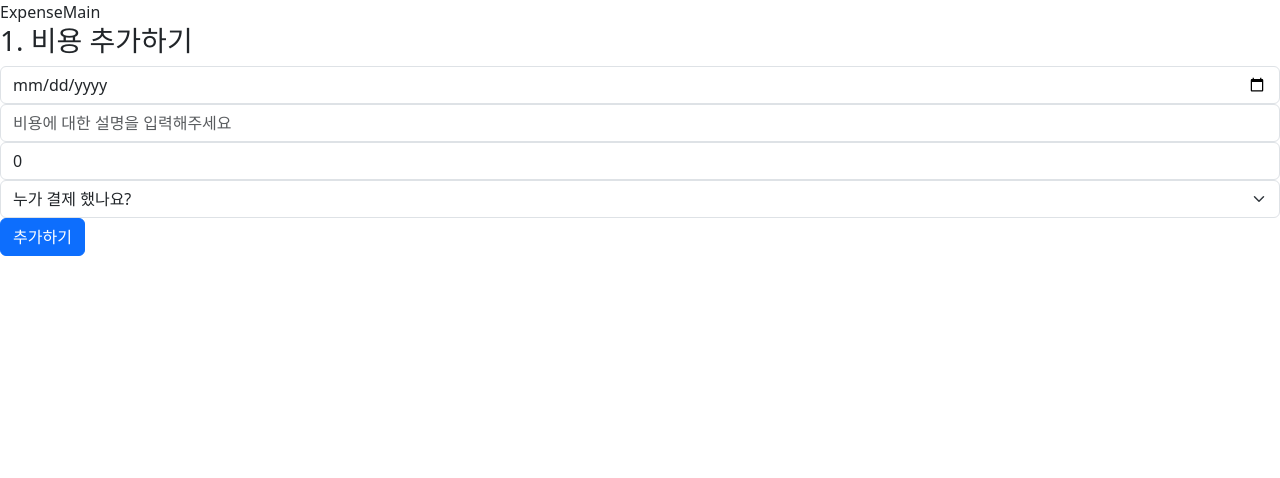
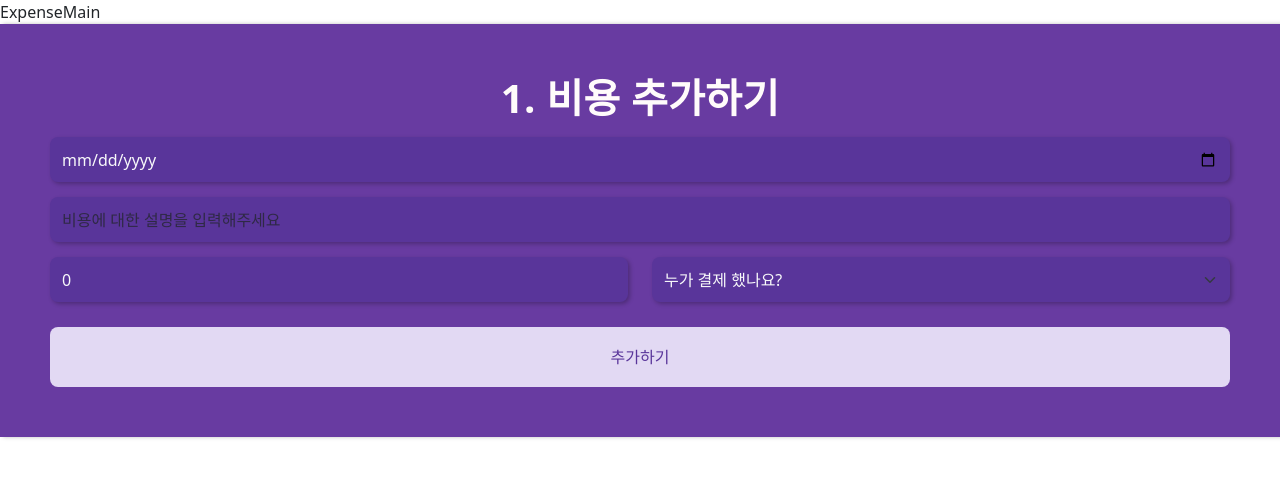
Before and after one commit to crystal1229d/dutchpay, a React (Create React App) app: page /expense in a window 1280 px wide. Shown: the top 478 px of the page. Built offline with nearby package versions, Linux system fonts and the light colour scheme.

Commit message:
(1) add style to AddExpenseForm

```diff
--- a/src/components/AddExpenseForm.jsx
+++ b/src/components/AddExpenseForm.jsx
@@ -1,8 +1,9 @@
 import { useState } from 'react'
-import { Button, Form } from 'react-bootstrap'
+import { Button, Col, Form, Row } from 'react-bootstrap'
 import { useRecoilValue, useSetRecoilState } from 'recoil';
 import { groupMembersState } from '../state/groupMembers';
 import { expensesState } from '../state/expenses';
+import styled from 'styled-components';
 
 export const AddExpenseForm = () => {
     const members = useRecoilValue(groupMembersState);
@@ -54,17 +55,24 @@
     }
 
     return (
+        <StyledWrapper>
             <Form noValidate onSubmit={handleSubmit}>
-            <h3>1. 비용 추가하기 </h3>
-            <Form.Group>
+                <StyledTitle>1. 비용 추가하기 </StyledTitle>
+                <Row>
+                    <Col xs={12}>
+                        <StyledFormGroup>
                             <Form.Control
                                 type='date'
                                 placeholder='결제한 날짜를 선택해주세요'
                                 value={date}
                                 onChange={(e) => setDate(e.target.value)}
                             />
-            </Form.Group>
-            <Form.Group>
+                        </StyledFormGroup>
+                    </Col>
+                </Row>
+                <Row>
+                    <Col xs={12}>
+                    <StyledFormGroup>
                         <Form.Control
                             type='text'
                             isValid={isDescValid}
@@ -79,8 +87,12 @@
                         >
                             비용 내용을 입력해 주셔야 합니다.
                         </Form.Control.Feedback>
-            </Form.Group>
-            <Form.Group>
+                        </StyledFormGroup>
+                    </Col>
+                </Row>
+                <Row>
+                    <Col xs={12} lg={6}>
+                    <StyledFormGroup>
                         <Form.Control
                             type='number'
                             isValid={isAmountValid}
@@ -95,12 +107,15 @@
                             >
                                 금액을 입력해 주셔야 합니다.
                             </Form.Control.Feedback>
-            </Form.Group>
-            <Form.Group>
+                        </StyledFormGroup>
+                    </Col>
+                    <Col xs={12} lg={6}>
+                        <StyledFormGroup>
                             <Form.Select
                                 isValid={isPayerValid}
                                 isInvalid={!isPayerValid && validated}
                                 defaultValue=''
+                                // className='form-control'
                                 value={payer}
                                 onChange={(e) => setPayer(e.target.value)}
                             >
@@ -115,8 +130,73 @@
                             >
                                 결제자를 선택해 주셔야 합니다.
                             </Form.Control.Feedback>
-            </Form.Group>
-            <Button type="submit">추가하기</Button>
+                        </StyledFormGroup>
+                    </Col>
+                </Row>
+                <Row>
+                    <Col xs={12} className='d-grid gap-2'>
+                        <StyledSubmitButton>추가하기</StyledSubmitButton>
+                    </Col>
+                </Row>
             </Form>
+        </StyledWrapper>
     )
 }
+
+const StyledWrapper = styled.div`
+    padding: 50px;
+    background-color: #683BA1;
+    border-radius 15px;
+    box-shadow: 3px 0px 4px rgba(0, 0, 0, 0.25);
+`;
+
+const StyledFormGroup = styled(Form.Group)`
+    margin-bottom: 15px;
+
+    input, select {
+        height: 45px;
+        background-color: #59359A;
+        color: #F8F9FA;
+        border: 0;
+        border-radius: 8px;
+        box-shadow: 2px 2px 4px rgba(0, 0, 0, 0.25);
+
+        &:focus {
+            background-color: #59359A;
+            filter: brightness(80%);
+            color: #F8F9FA;
+        }
+
+        ::placeholder {
+            color: #F8F9FA;
+        }
+    }
+`;
+
+const StyledTitle = styled.h3`
+    color: #FFFBFB;
+    text-align: center;
+    font-weight: 700;
+    font-size: 40px;
+    line-height: 48px;
+    letter-spacing: 0.25px;
+    margin-bottom: 15px;
+`;
+
+const StyledSubmitButton = styled(Button).attrs({
+    type: 'submit'
+})`
+    height: 60px;
+    padding: 16px 32px;
+    margin-top: 10px;
+    border: 0;
+    border-radius: 8px;
+    background-color: #E2D9F3;
+    color: #59359A;
+    gap: 8px;
+
+    &:hover, &:focus {
+        background-color: #E2D9F3;
+        filter: rgba(0, 0, 0, 0.2);
+    }
+`;
```
Lines whose indentation alone changed are shown as unchanged.
